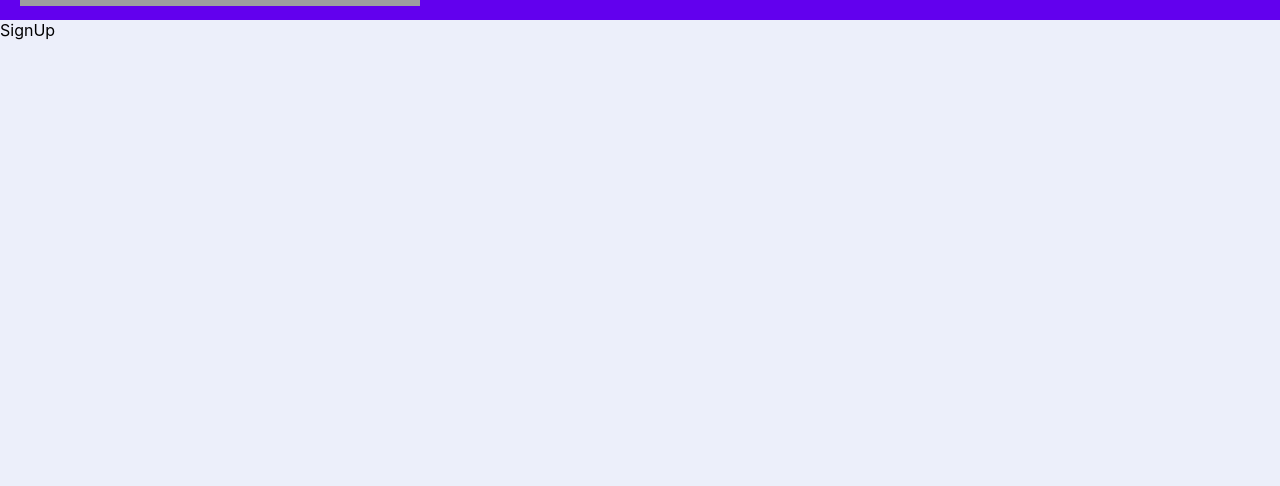
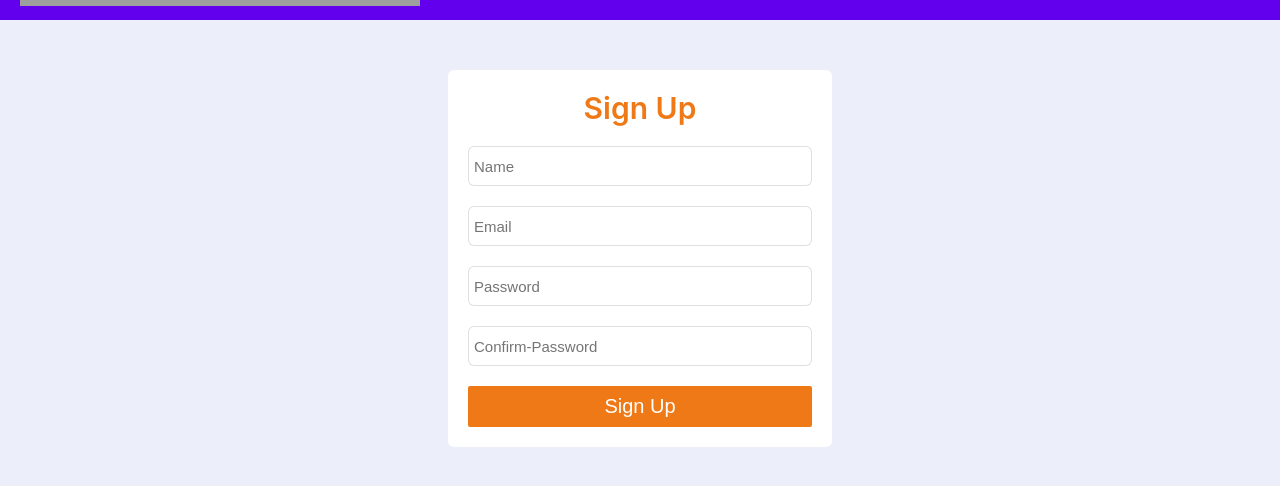
Before and after one commit to AnantGupta11/Codeial-React, a React (Create React App) app: page /signup in a window 1280 px wide. Shown: the part 304-790 px from the top of the page. Built offline with nearby package versions, Linux system fonts and the light colour scheme; no server answers; grey boxes are pictures that could not be loaded.

Commit message:
Added signup form

```diff
--- a/src/components/App.js
+++ b/src/components/App.js
@@ -3,10 +3,8 @@
 import { BrowserRouter as Router,Link,Route,Switch} from 'react-router-dom';
 import PropTypes from 'prop-types';
 import { fetchPosts } from '../actions/posts';
-import { Navbar,Home,Page404,Login } from './';
+import { Navbar,Home,Page404,Login,SignUp } from './';
 
-
-const SignUp = () =><div>SignUp</div>;
 
 
 
--- /dev/null
+++ b/src/components/SignUp.js
@@ -0,0 +1,28 @@
+import React, { Component } from 'react';
+
+class SignUp extends Component {
+    render() {
+        return (
+            <form className="login-form">
+                <span className="login-signup-header">Sign Up</span>
+                <div className="field">
+                    <input type="text" placeholder="Name" required />
+                </div>
+                <div className="field">
+                    <input type="email" placeholder="Email" required />
+                </div>
+                <div className="field">
+                <input type="password" placeholder="Password" required />
+                </div>
+                <div className="field">
+                <input type="password" placeholder="Confirm-Password" required />
+                </div>
+                <div className="field">
+                    <button>Sign Up</button>
+                </div>
+            </form>
+        );
+    }
+}
+
+export default SignUp;
--- a/src/components/index.js
+++ b/src/components/index.js
@@ -4,5 +4,6 @@
 import Home from './Home';
 import Page404 from './Page404';
 import Login from './Login';
+import SignUp from './SignUp';
 
-export { PostsList,App, Navbar,Home,Page404,Login };
+export { PostsList,App, Navbar,Home,Page404,Login,SignUp };
```
